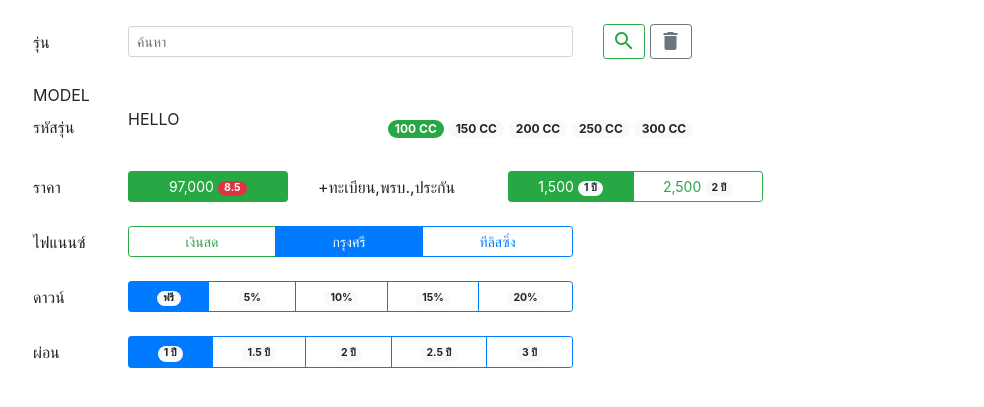
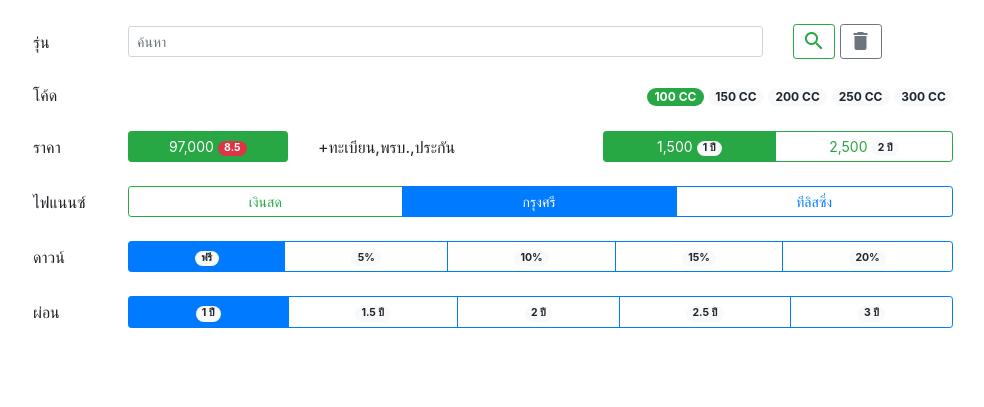
Before and after one commit to varin-odd/chokdee, a PHP site: page / in a window 1280 px wide. Shown: the part 56-463 px from the top of the page, without its empty margins (52-1036 px from the left). Run offline with PHP 8.4, Linux system fonts and the light colour scheme; some libraries are stand-ins or nearby versions.

Commit message:
Adjust layout for iPad.

```diff
--- a/index.php
+++ b/index.php
@@ -44,7 +44,7 @@
     <div class="container">
         <div class="row align-items-center">
             <div class="col-1">รุ่น</div>
-            <div class="col-5 input-group input-group-sm">
+            <div class="col-7 input-group input-group-sm">
                 <input class="form-control" id="search" placeholder="ค้นหา">
             </div>
             <div class="col-2">
@@ -57,8 +57,8 @@
             </div>
         </div>
         <br>
-        <div class="row align-items-center">
-            <div class="col-1">MODEL</div>
+        <div class="row align-items-center" style="display:none" id="color-section">
+            <div class="col-1">สี</div>
             <div class="col">
                 <div style="display:none" class="btn-group btn-group-toggle model-group" id="model1234" data-toggle="buttons">
                     <label class="btn btn-secondary model model1 active">
@@ -77,11 +77,9 @@
             </div>
         </div>
         <div class="row align-items-center">
-            <div class="col-1">รหัสรุ่น</div>
-            <div class="col-2 bd-callout" id="model-id">
-                <p>HELLO</p>
-            </div>
-            <div class="col-5 text-center">
+            <div class="col-1">โค้ด</div>
+            <div class="col-3 bd-callout" id="model-id"></div>
+            <div class="col-6 text-right">
                 <span class="badge badge-pill badge-success" id="cc100">100 CC</span>
                 <span class="badge badge-pill badge-light" id="cc150">150 CC</span>
                 <span class="badge badge-pill badge-light" id="cc200">200 CC</span>
@@ -97,8 +95,8 @@
                     <span class="badge badge-pill badge-danger" id="cost-price">8.5</span>
                 </button>
             </div>
-            <div class="col-2">+ทะเบียน,พรบ.,ประกัน</div>
-            <div class="col-3">
+            <div class="col-3">+ทะเบียน,พรบ.,ประกัน</div>
+            <div class="col-4">
                 <div class="btn-group btn-group-toggle btn-block" data-toggle="buttons">
                     <label class="btn btn-outline-success btn-sm active">
                         <input type="radio" name="additional" id="additional1" checked>1,500
@@ -114,7 +112,7 @@
         <br>
         <div class="row align-items-center">
             <div class="col-1">ไฟแนนซ์</div>
-            <div class="col-5">
+            <div class="col-9">
                 <div class="btn-group btn-group-toggle btn-block" data-toggle="buttons">
                     <label class="btn btn-outline-success btn-sm">
                         <input type="radio" name="leasing" value="CASH">เงินสด
@@ -127,13 +125,12 @@
                     </label>
                 </div>
             </div>
-            <div class="col-1"><p class="h6" style="color:white" id="loan-price">ยอดจัด</p></div>
         </div>
         <br>
         <div id="leasing-sections">
             <div class="row align-items-center">
                 <div class="col-1">ดาวน์</div>
-                <div class="col-5">
+                <div class="col-9">
                     <div class="btn-group btn-group-toggle btn-block" data-toggle="buttons">
                         <label class="btn btn-outline-primary btn-sm active">
                             <input type="radio" name="down" value="0" checked>
@@ -171,7 +168,7 @@
             <br>
             <div class="row align-items-center">
                 <div class="col-1">ผ่อน</div>
-                <div class="col-5">
+                <div class="col-9">
                     <div class="btn-group btn-group-toggle btn-block" data-toggle="buttons">
                         <label class="btn btn-outline-primary btn-sm active">
                             <input type="radio" name="period" value="0" checked>
```
